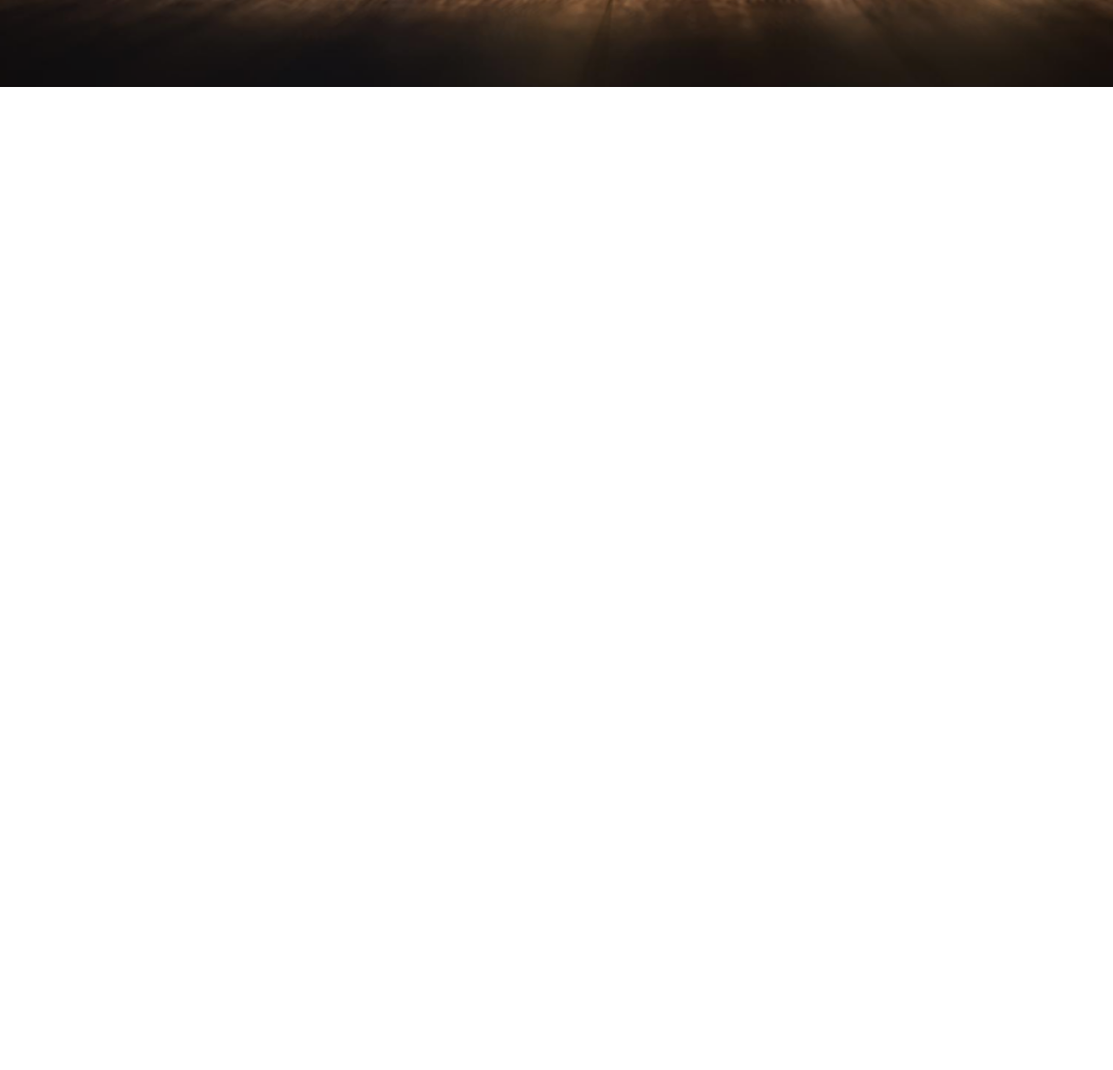
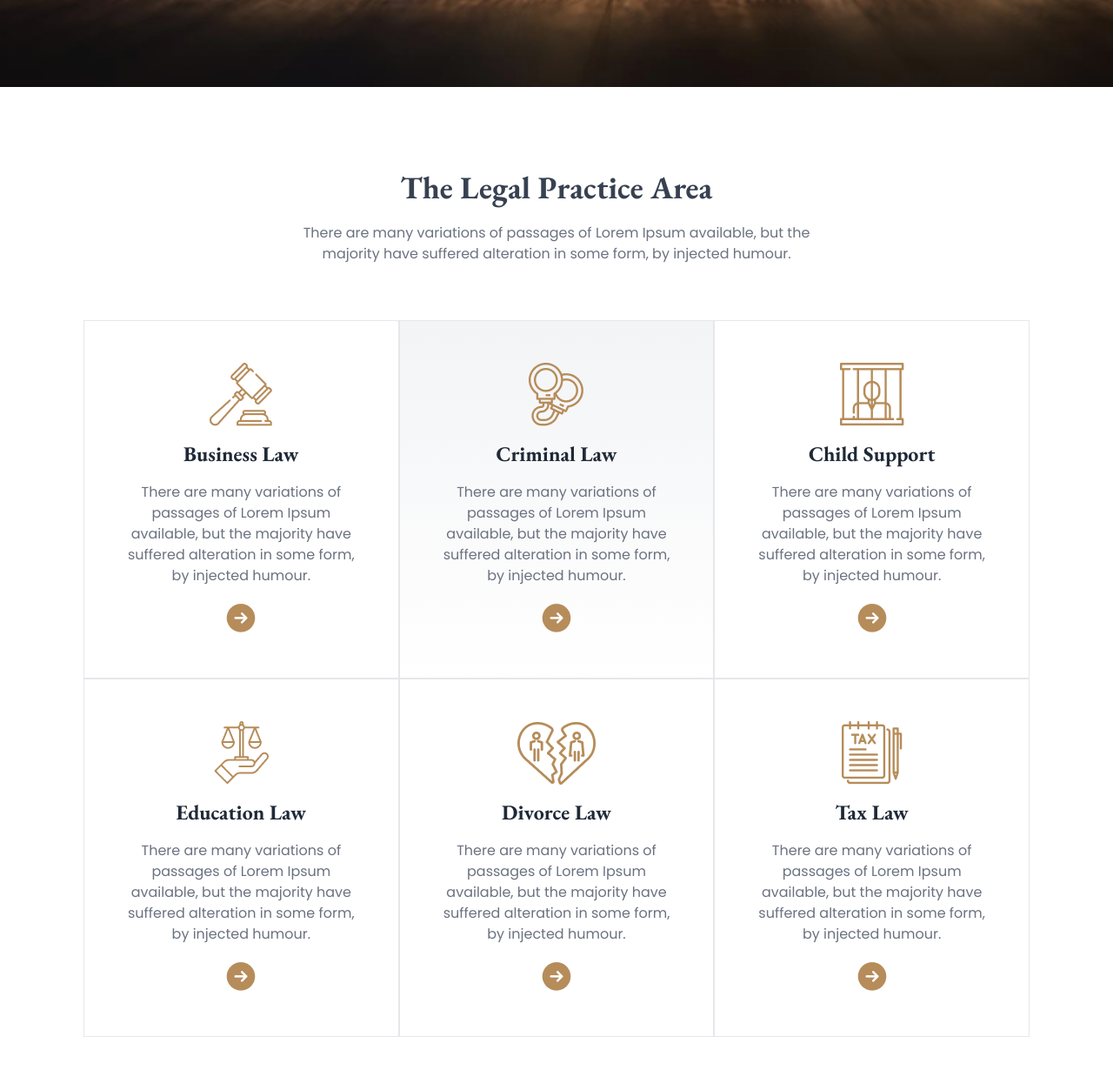
Before and after one commit to emonsimply/Legal-Solution, a plain HTML site: page index.html in a window 1280 px wide. Shown: the part 784-2014 px from the top of the page at 87% size. Before the commit the page ends 900 px from the top, so only its background shows below. Drawn offline with nearby package versions, Linux system fonts and the light colour scheme.

Commit message:
The Legal Practice Area

```diff
--- a/index.html
+++ b/index.html
@@ -77,7 +77,7 @@
         </ul>
       </div>
       <div class="navbar-end">
-        <a class="btn bg-Justice-primary text-white">Free Consultation</a>
+        <a class="btn bg-Justice-primary text-white hover:bg-[#E2891F]">Free Consultation</a>
       </div>
     </nav>
     <!-- Banner -->
@@ -87,16 +87,75 @@
         <div class="max-w-2xl">
           <h1 class="mb-5 text-7xl font-bold eb-garamond-font text-white">We Provide Effective Legal Solutions</h1>
           <p class="mb-5">
-            There are many variations of passages of Lorem Ipsum available, but the majority have suffered alteration in some form, by injected humour.
+            There are many variations of passages of Lorem Ipsum available, but the majority have suffered alteration in
+            some form, by injected humour.
           </p>
           <input type="text" placeholder="Search your services" class="input w-full max-w-[32rem]" />
-          <button class="btn bg-Justice-primary px-8 text-white">Search</button>
+          <button class="btn bg-Justice-primary px-8 text-white hover:bg-[#E2891F]">Search</button>
         </div>
       </div>
     </div>
   </header>
 
   <main>
+    <!-- The Legal Practice Area -->
+    <section class="my-24">
+      <div class="flex flex-col items-center space-y-5 mb-16">
+        <h1 class="eb-garamond-font text-4xl font-bold text-gray-700">The Legal Practice Area</h1>
+        <p class="w-2/4 text-center text-gray-500">There are many variations of passages of Lorem Ipsum available, but
+          the majority have suffered alteration in some form, by injected humour.</p>
+      </div>
+
+      <!-- cards -->
+      <div class="grid grid-cols-1 md:grid-cols-2 lg:grid-cols-3 px-24">
+
+        <div class="border flex flex-col justify-center items-center text-center p-12 space-y-4">
+          <img src="images/business.png" alt="">
+          <h2 class="eb-garamond-font font-bold text-2xl">Business Law</h2>
+          <p class="text-gray-500">There are many variations of passages of Lorem Ipsum available, but the majority have
+            suffered alteration in some form, by injected humour.</p>
+          <img src="images/Frame.png" alt="">
+        </div>
+        <div
+          class="border bg-gradient-to-t from-white to-gray-100  flex flex-col justify-center items-center text-center p-12 space-y-4">
+          <img src="images/criminal.png" alt="">
+          <h2 class="eb-garamond-font font-bold text-2xl">Criminal Law</h2>
+          <p class="text-gray-500">There are many variations of passages of Lorem Ipsum available, but the majority have
+            suffered alteration in some form, by injected humour.</p>
+          <img src="images/Frame.png" alt="">
+        </div>
+        <div class="border flex flex-col justify-center items-center text-center p-12 space-y-4">
+          <img src="images/child.png" alt="">
+          <h2 class="eb-garamond-font font-bold text-2xl">Child Support</h2>
+          <p class="text-gray-500">There are many variations of passages of Lorem Ipsum available, but the majority have
+            suffered alteration in some form, by injected humour.</p>
+          <img src="images/Frame.png" alt="">
+        </div>
+        <div class="border flex flex-col justify-center items-center text-center p-12 space-y-4">
+          <img src="images/education.png" alt="">
+          <h2 class="eb-garamond-font font-bold text-2xl">Education Law</h2>
+          <p class="text-gray-500">There are many variations of passages of Lorem Ipsum available, but the majority have
+            suffered alteration in some form, by injected humour.</p>
+          <img src="images/Frame.png" alt="">
+        </div>
+        <div class="border flex flex-col justify-center items-center text-center p-12 space-y-4">
+          <img src="images/divorce.png" alt="">
+          <h2 class="eb-garamond-font font-bold text-2xl">Divorce Law</h2>
+          <p class="text-gray-500">There are many variations of passages of Lorem Ipsum available, but the majority have
+            suffered alteration in some form, by injected humour.</p>
+          <img src="images/Frame.png" alt="">
+        </div>
+        <div class="border flex flex-col justify-center items-center text-center p-12 space-y-4">
+          <img src="images/tax.png" alt="">
+          <h2 class="eb-garamond-font font-bold text-2xl">Tax Law</h2>
+          <p class="text-gray-500">There are many variations of passages of Lorem Ipsum available, but the majority have
+            suffered alteration in some form, by injected humour.</p>
+          <img src="images/Frame.png" alt="">
+        </div>
+      </div>
+    </section>
+
+    <!-- What Our Client Say -->
 
   </main>
 
```
